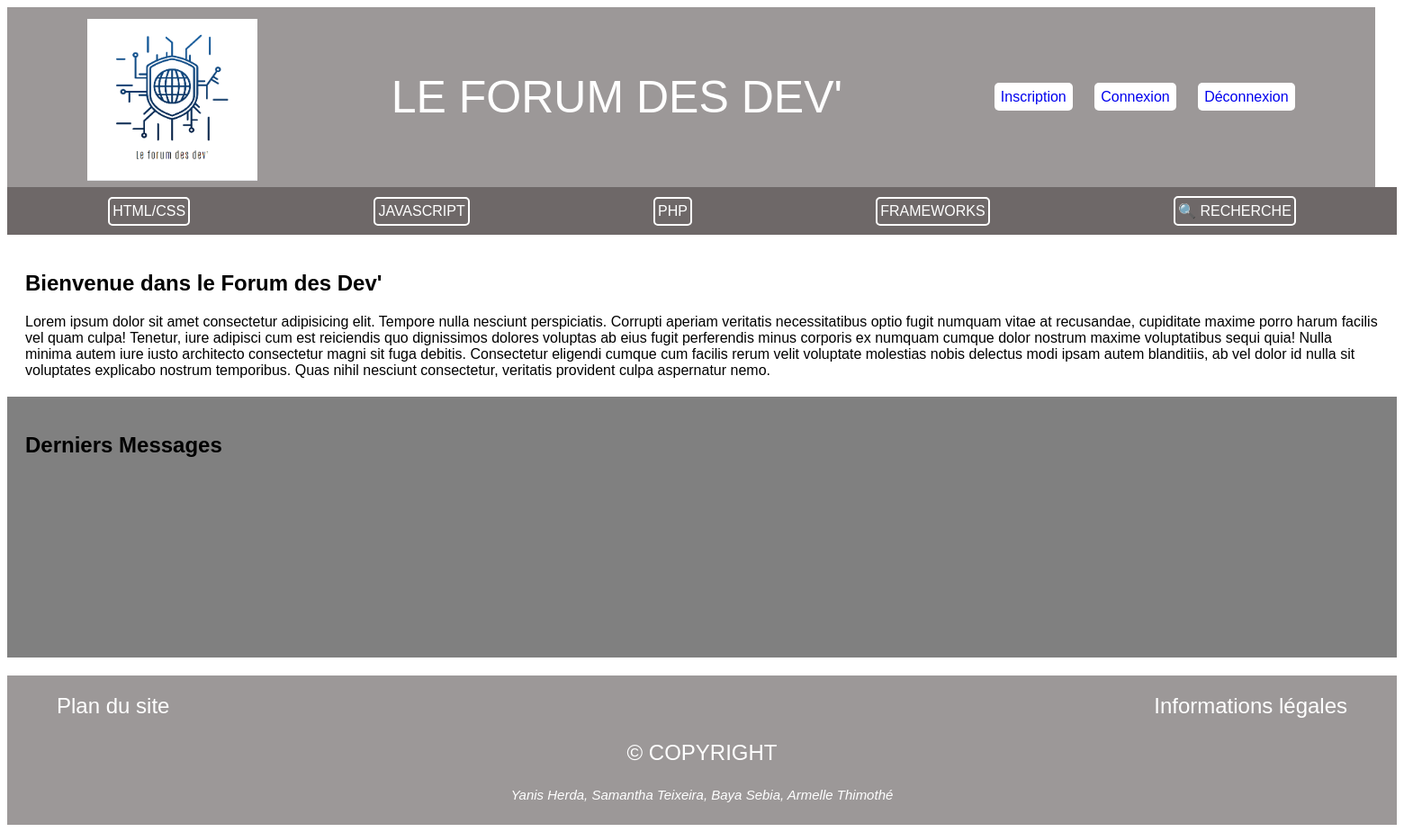
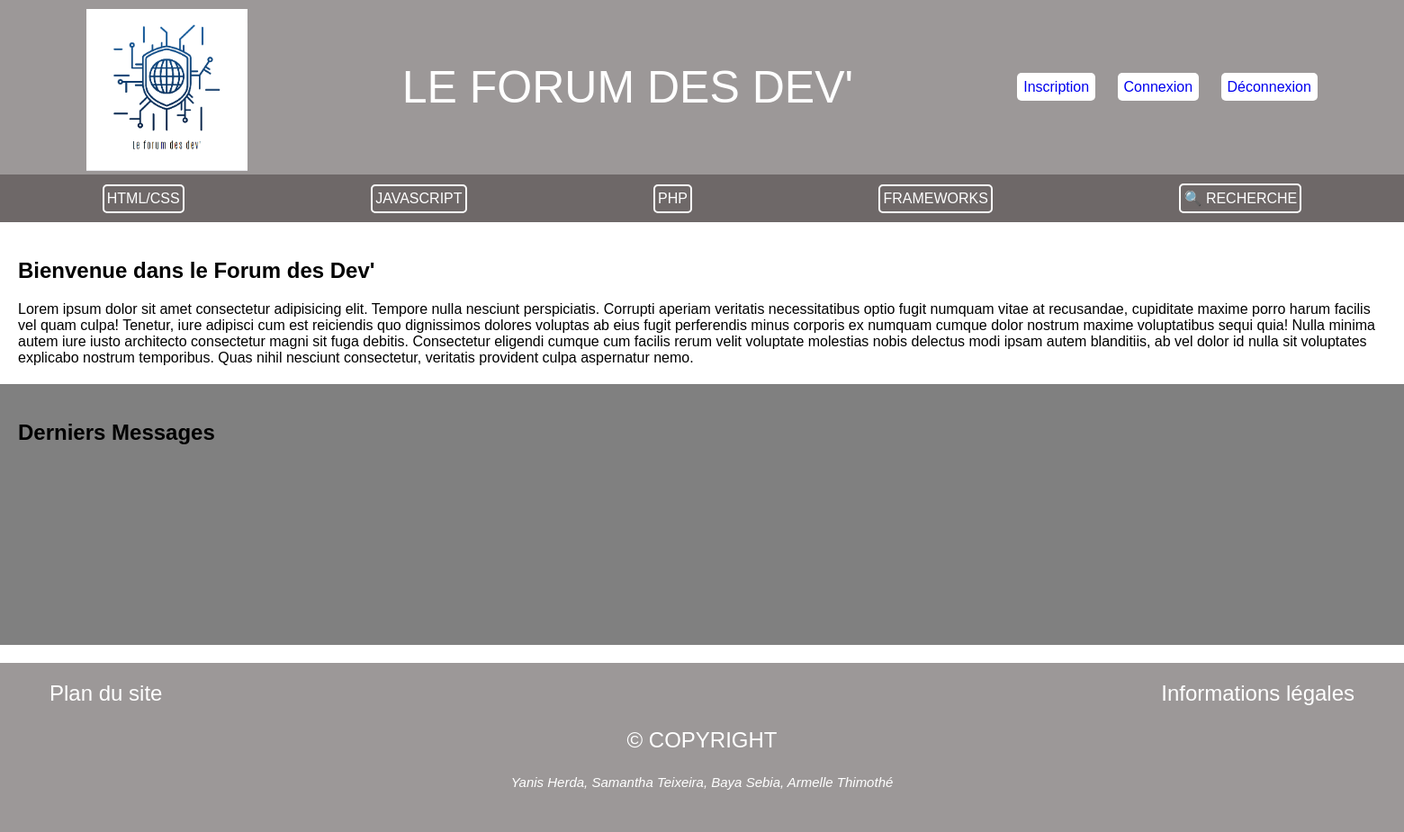
Before and after one commit to yaniiish/projet-groupe-forum, a PHP site: page /monsite/ in a window 1560 px wide. Shown: the whole page at 90% size. After the commit the page ends 878 px from the top, so only its background shows below. Run offline with PHP 8.4, Linux system fonts and the light colour scheme.

Commit message:
Update style.css

```diff
--- a/assets/css/style.css
+++ b/assets/css/style.css
@@ -1,5 +1,11 @@
 *{
     font-family: sans-serif;
+}
+
+body{
+    margin: 0;
+    padding: 0;
+    width: 100%;
 }
 
 .bandeau {
@@ -7,14 +13,11 @@
     justify-content: space-around;
     align-items: center;
     background-color: rgb(156, 152, 152);
-    width: 1520px;
-    height: 200px;;
 }
 
 #logo img {
     margin-left: 10px;
     margin-top: 10px;
-    width: 100%;
     height: 180px;
 }
 
```
